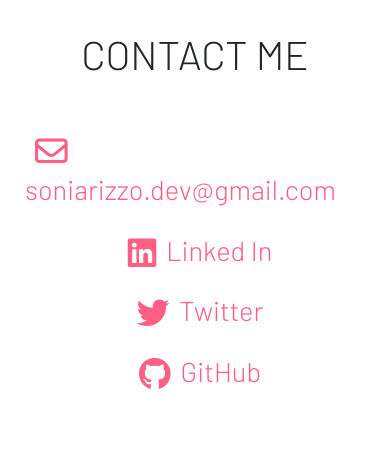
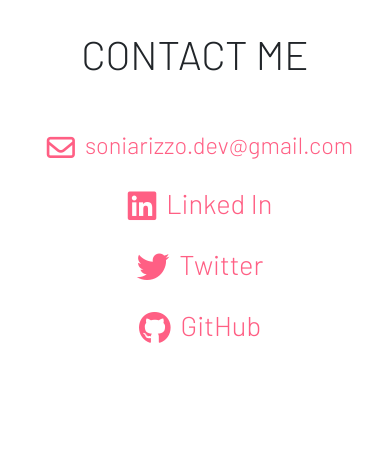
Before and after one commit to soniarizzodev/SoniaRizzoDev, a Flask app: page /contact in a window 390 px wide. Shown: the part 65-525 px from the top of the page. Run offline with Flask 2, Linux system fonts and the light colour scheme; some libraries are stand-ins or nearby versions.

Commit message:
- Fixed email on mobile :bug:

```diff
--- a/webapp/static/content/site.css
+++ b/webapp/static/content/site.css
@@ -65,6 +65,10 @@ a:hover{
 .contacts a{
     font-size:1.7rem;
     padding:10px;
+}
+
+.contacts .smaller{
+    font-size:1.1em;
 }
 
 .contacts a i{
--- a/webapp/templates/contact.html
+++ b/webapp/templates/contact.html
@@ -9,7 +9,7 @@
 </section>
 <section class="row">
     <div class="col-12 contacts">
-        <a href="mailto:soniarizzo.dev@gmail.com"><i class="far fa-envelope"></i>soniarizzo.dev@gmail.com</a>
+        <a href="mailto:soniarizzo.dev@gmail.com" class="smaller"><i class="far fa-envelope"></i>soniarizzo.dev@gmail.com</a>
         <a href="https://www.linkedin.com/in/sonia-rizzo-dev/" target="_blank"><i class="fab fa-linkedin"></i>Linked In</a>
         <a href="https://twitter.com/soniasunset" target="_blank"><i class="fab fa-twitter"></i>Twitter</a>
         <a href="https://github.com/soniarizzodev" target="_blank"><i class="fab fa-github"></i>GitHub</a>
```
